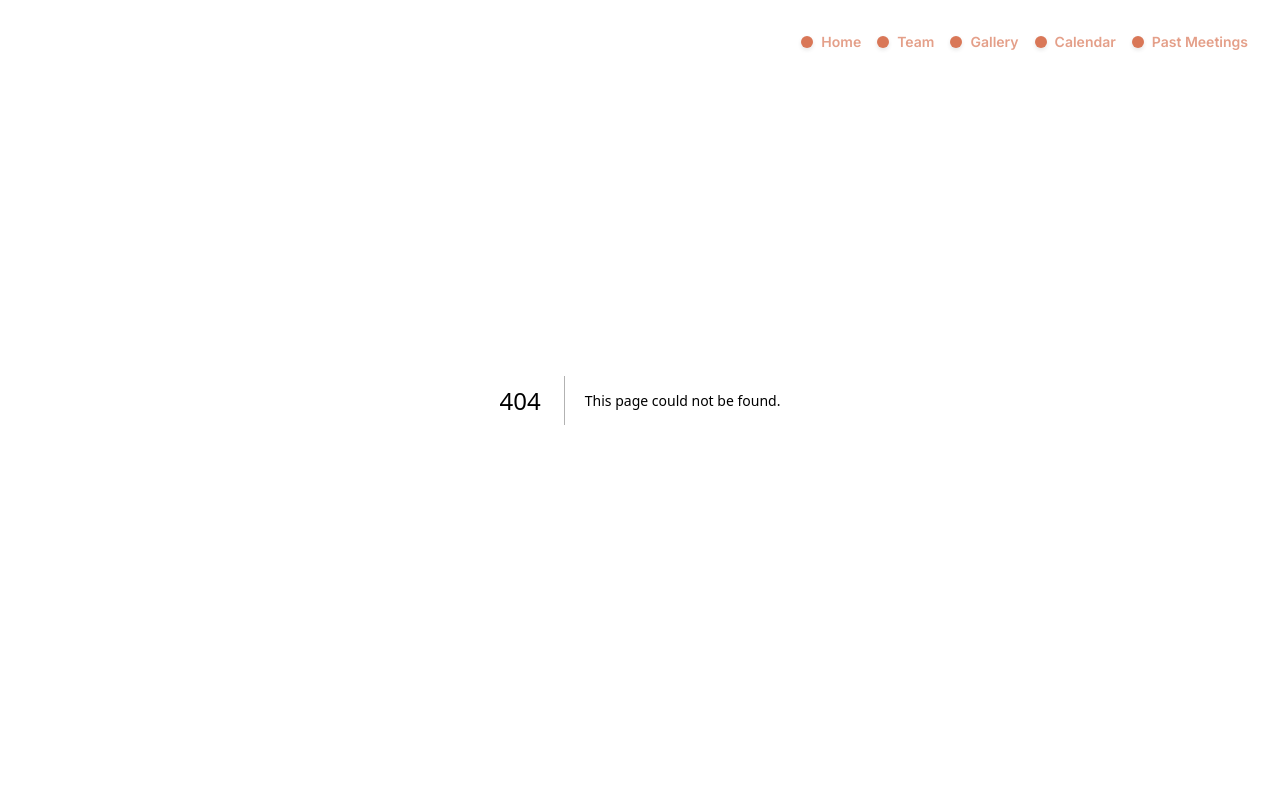
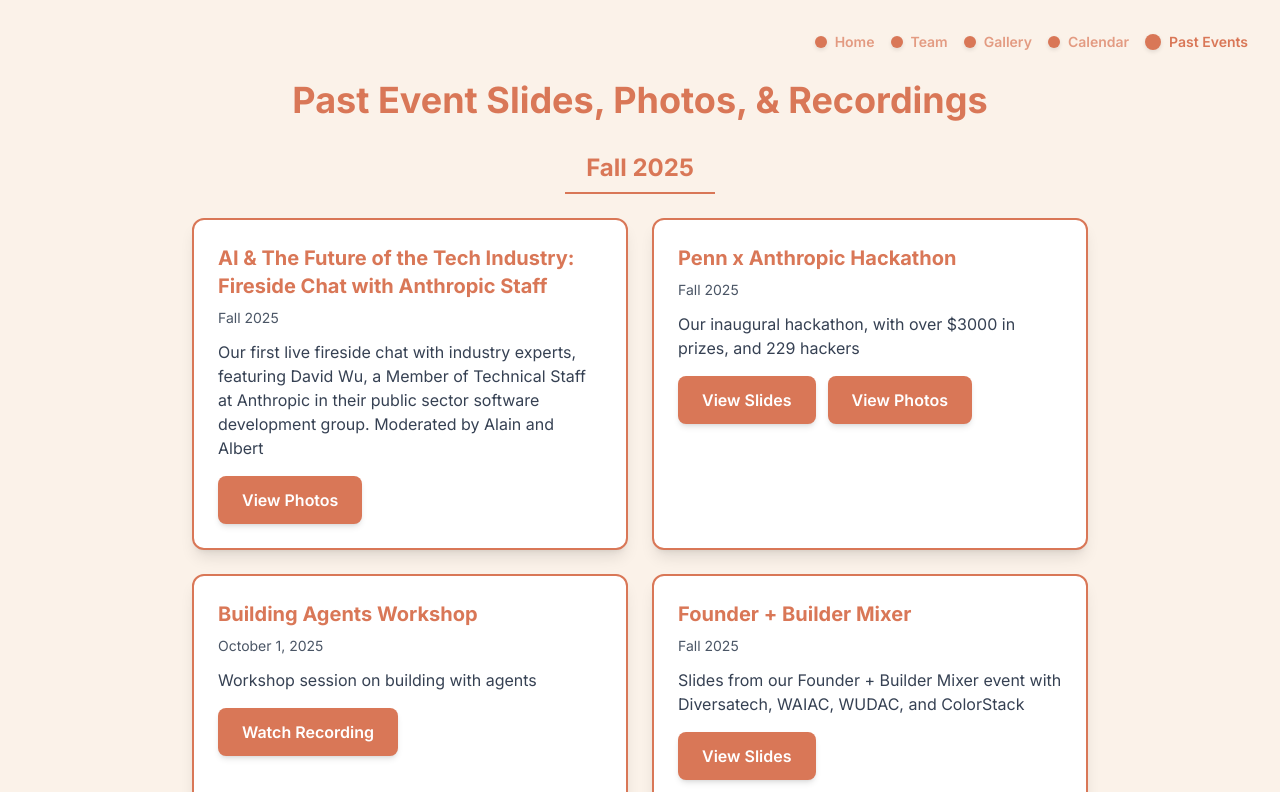
Before and after one commit to alainwelliver/penn-cbc-website, a Next.js app: page /past-events in a window 1280 px wide. Before the commit this address had no page. Shown: the top 792 px of the page. Built offline with nearby package versions, Linux system fonts and the light colour scheme.

Commit message:
fix several little UI things, added hackathon and fireside chat events, fixed react security vulnerability, etc.

```diff
--- a/app/calendar/page.tsx
+++ b/app/calendar/page.tsx
@@ -1,15 +1,15 @@
 export default function Calendar() {
   return (
     <div
-      className="min-h-screen flex flex-col items-center justify-center py-8 px-4"
+      className="min-h-screen flex flex-col items-center justify-center py-20 px-4"
       style={{ backgroundColor: '#FBF2E9' }}
     >
       <main className="flex flex-col items-center text-center w-full max-w-6xl">
         <h1
-          className="text-4xl font-bold font-serif mb-8"
+          className="text-4xl font-bold font-sans mb-8"
           style={{ color: '#D97757' }}
         >
-          Penn CBC Calendar
+          Our Club Calendar
         </h1>
 
         <div className="w-full bg-white rounded-lg shadow-xl p-4 overflow-hidden">
--- a/app/components/Navigation.tsx
+++ b/app/components/Navigation.tsx
@@ -8,14 +8,14 @@
   { path: '/team', name: 'Team' },
   { path: '/gallery', name: 'Gallery' },
   { path: '/calendar', name: 'Calendar' },
-  { path: '/past-meetings', name: 'Past Meetings' },
+  { path: '/past-events', name: 'Past Events' },
 ];
 
 export default function Navigation() {
   const pathname = usePathname();
 
   return (
-    <nav className="fixed top-8 right-8 z-50">
+    <nav className="absolute top-8 right-8 z-50">
       <div className="flex items-center gap-4">
         {routes.map((route) => {
           const isActive = pathname === route.path;
--- a/app/page.tsx
+++ b/app/page.tsx
@@ -7,7 +7,6 @@
       style={{ backgroundColor: '#FBF2E9' }}
     >
       <main className="flex flex-col items-center text-center max-w-3xl px-8">
-        <div className="mb-16">
           <Image
             src="/newCBClogo.png"
             alt="Claude Builder Club at Penn Logo"
@@ -16,7 +15,6 @@
             priority
             className="opacity-100"
           />
-        </div>
 
         <div className="flex flex-col sm:flex-row gap-6 w-full max-w-lg">
           <a
@@ -41,7 +39,7 @@
               borderColor: '#D97757'
             }}
           >
-            Join Official Roster
+            Join the Mailing List
           </a>
         </div>
 
--- /dev/null
+++ b/app/past-events/page.tsx
@@ -0,0 +1,146 @@
+export default function PastEvents() {
+  const events = [
+    {
+      title: 'AI & The Future of the Tech Industry: Fireside Chat with Anthropic Staff',
+      date: 'Fall 2025',
+      description: 'Our first live fireside chat with industry experts, featuring David Wu, a Member of Technical Staff at Anthropic in their public sector software development group. Moderated by Alain and Albert',
+      buttons: [
+        {
+          label: 'View Photos',
+          url: 'https://drive.google.com/drive/folders/1Grd0YGPtQ6wsABpUZb9waUOV6_qvTD0Z?usp=sharing'
+        }
+      ]
+    },
+    {
+      title: 'Penn x Anthropic Hackathon',
+      date: 'Fall 2025',
+      description: 'Our inaugural hackathon, with over $3000 in prizes, and 229 hackers',
+      buttons: [
+        {
+          label: 'View Slides',
+          url: '/Hackathon Intro Slides.pdf'
+        },
+        {
+          label: 'View Photos',
+          url: 'https://drive.google.com/drive/folders/1KCm8-qV4SwG_v3EP2eq0rdbGikqF3TdA?usp=sharing'
+        }
+      ]
+    },
+    {
+      title: 'Building Agents Workshop',
+      date: 'October 1, 2025',
+      description: 'Workshop session on building with agents',
+      buttons: [
+        {
+          label: 'Watch Recording',
+          url: 'https://teamwass.zoom.us/rec/play/4F-5erosyFauaH0aGeDlrArudPP5LNP7r-Ae8lIYthSpzUI-thXLGZzgrf3xsUHQaFTMm2xANno1pSVt.CBjygpR0e8KfX704?eagerLoadZvaPages=sidemenu.billing.plan_management&isReferralProgramEnabled=false&isReferralProgramAvailable=false&accessLevel=meeting&canPlayFromShare=true&from=share_recording_detail&continueMode=true&componentName=rec-play&originRequestUrl=https%3A%2F%2Fteamwass.zoom.us%2Frec%2Fshare%2FZMiY-gjvVoCInXlyShrTAd0wR5sptHEdkCaQ8W2W0GT-71M3LNcXmF9DVMZBeY00.Acq9nVyXM87f0oFl'
+        }
+      ]
+    },
+    {
+      title: 'Founder + Builder Mixer',
+      date: 'Fall 2025',
+      description: 'Slides from our Founder + Builder Mixer event with Diversatech, WAIAC, WUDAC, and ColorStack',
+      buttons: [
+        {
+          label: 'View Slides',
+          url: '/Mixer Slides.pdf'
+        }
+      ]
+    },
+    {
+      title: 'Penn CBC Agents Masterclass 2 (Builder\'s Version)',
+      date: 'Fall 2025',
+      description: 'Second masterclass on building with Claude agents',
+      buttons: [
+        {
+          label: 'View Slides',
+          url: '/Penn CBC Agents Masterclass 2 (Builder\'s Version).pdf'
+        }
+      ]
+    },
+    {
+      title: 'Penn CBC Agents Masterclass 1 (Builders Version)',
+      date: 'Fall 2025',
+      description: 'First masterclass on building with Claude agents',
+      buttons: [
+        {
+          label: 'View Slides',
+          url: '/Penn CBC Agents Masterclass 1 (Builders Version).pdf'
+        }
+      ]
+    },
+    {
+      title: 'CBC at Penn First Meeting',
+      date: 'Fall 2025',
+      description: 'Our inaugural meeting deck introducing CBC at Penn',
+      buttons: [
+        {
+          label: 'View Slides',
+          url: '/CBC at Penn First Meeting Deck.pdf'
+        }
+      ]
+    }
+  ];
+
+  return (
+    <div
+      className="min-h-screen flex flex-col items-center py-20 px-8"
+      style={{ backgroundColor: '#FBF2E9' }}
+    >
+      <main className="w-full max-w-4xl">
+        <h1
+          className="text-4xl font-bold mb-8 text-center font-sans"
+          style={{ color: '#D97757' }}
+        >
+          Past Event Slides, Photos, & Recordings
+        </h1>
+
+        {/* Fall 2025 Divider */}
+        <div className="mb-6">
+          <h2
+            className="text-2xl font-bold text-center font-sans"
+            style={{ color: '#D97757' }}
+          >
+            Fall 2025
+          </h2>
+          <div
+            className="h-0.5 mt-2 mx-auto"
+            style={{ backgroundColor: '#D97757', width: '150px' }}
+          />
+        </div>
+
+        <div className="grid gap-6 md:grid-cols-2">
+          {events.map((event, index) => (
+            <div
+              key={index}
+              className="bg-white rounded-xl p-6 shadow-lg hover:shadow-xl transition-all duration-200 border-2"
+              style={{ borderColor: '#D97757' }}
+            >
+              <h2 className="text-xl font-bold mb-2 font-sans" style={{ color: '#D97757' }}>
+                {event.title}
+              </h2>
+              <p className="text-gray-600 text-sm mb-3 font-sans">{event.date}</p>
+              <p className="text-gray-700 mb-4 font-sans">{event.description}</p>
+
+              <div className="flex flex-wrap gap-3">
+                {event.buttons.map((button, buttonIndex) => (
+                  <a
+                    key={buttonIndex}
+                    href={button.url}
+                    target="_blank"
+                    rel="noopener noreferrer"
+                    className="inline-block text-white font-sans font-semibold py-3 px-6 rounded-lg transition-all duration-200 transform hover:scale-105 shadow-md hover:shadow-lg hover:opacity-90"
+                    style={{ backgroundColor: '#D97757' }}
+                  >
+                    {button.label}
+                  </a>
+                ))}
+              </div>
+            </div>
+          ))}
+        </div>
+      </main>
+    </div>
+  );
+}
--- a/app/past-meetings/page.tsx
+++ /dev/null
@@ -1,81 +0,0 @@
-export default function PastMeetings() {
-  const meetings = [
-    {
-      title: 'CBC at Penn First Meeting',
-      date: 'Fall 2025',
-      file: '/CBC at Penn First Meeting Deck.pdf',
-      description: 'Our inaugural meeting deck introducing CBC at Penn',
-      type: 'slides'
-    },
-    {
-      title: 'Penn CBC Agents Masterclass 1 (Builders Version)',
-      date: 'Fall 2025',
-      file: '/Penn CBC Agents Masterclass 1 (Builders Version).pdf',
-      description: 'First masterclass on building with Claude agents',
-      type: 'slides'
-    },
-    {
-      title: 'Penn CBC Agents Masterclass 2 (Builder\'s Version)',
-      date: 'Fall 2025',
-      file: '/Penn CBC Agents Masterclass 2 (Builder\'s Version).pdf',
-      description: 'Second masterclass on building with Claude agents',
-      type: 'slides'
-    },
-    {
-      title: 'Founder + Builder Mixer',
-      date: 'Fall 2025',
-      file: '/Mixer Slides.pdf',
-      description: 'Slides from our Founder + Builder Mixer event with Diversatech, WAIAC, WUDAC, and ColorStack',
-      type: 'slides'
-    },
-    {
-      title: 'Building Agents Workshop',
-      date: 'October 1, 2025',
-      file: 'https://teamwass.zoom.us/rec/play/4F-5erosyFauaH0aGeDlrArudPP5LNP7r-Ae8lIYthSpzUI-thXLGZzgrf3xsUHQaFTMm2xANno1pSVt.CBjygpR0e8KfX704?eagerLoadZvaPages=sidemenu.billing.plan_management&isReferralProgramEnabled=false&isReferralProgramAvailable=false&accessLevel=meeting&canPlayFromShare=true&from=share_recording_detail&continueMode=true&componentName=rec-play&originRequestUrl=https%3A%2F%2Fteamwass.zoom.us%2Frec%2Fshare%2FZMiY-gjvVoCInXlyShrTAd0wR5sptHEdkCaQ8W2W0GT-71M3LNcXmF9DVMZBeY00.Acq9nVyXM87f0oFl',
-      description: 'Workshop session on building with agents',
-      type: 'recording'
-    }
-  ];
-
-  return (
-    <div
-      className="min-h-screen flex flex-col items-center py-20 px-8"
-      style={{ backgroundColor: '#FBF2E9' }}
-    >
-      <main className="w-full max-w-4xl">
-        <h1
-          className="text-4xl font-bold mb-8 text-center font-sans"
-          style={{ color: '#D97757' }}
-        >
-          Past Meeting Slides & Recordings
-        </h1>
-
-        <div className="grid gap-6 md:grid-cols-2">
-          {meetings.map((meeting, index) => (
-            <div
-              key={index}
-              className="bg-white rounded-xl p-6 shadow-lg hover:shadow-xl transition-all duration-200 border-2"
-              style={{ borderColor: '#D97757' }}
-            >
-              <h2 className="text-xl font-bold mb-2 font-sans" style={{ color: '#D97757' }}>
-                {meeting.title}
-              </h2>
-              <p className="text-gray-600 text-sm mb-3 font-sans">{meeting.date}</p>
-              <p className="text-gray-700 mb-4 font-sans">{meeting.description}</p>
-
-              <a
-                href={meeting.file}
-                target="_blank"
-                rel="noopener noreferrer"
-                className="inline-block text-white font-sans font-semibold py-3 px-6 rounded-lg transition-all duration-200 transform hover:scale-105 shadow-md hover:shadow-lg hover:opacity-90"
-                style={{ backgroundColor: '#D97757' }}
-              >
-                {meeting.type === 'recording' ? 'Watch Recording' : 'View Slides'}
-              </a>
-            </div>
-          ))}
-        </div>
-      </main>
-    </div>
-  );
-}
--- a/app/team/page.tsx
+++ b/app/team/page.tsx
@@ -1,47 +1,24 @@
 import Image from 'next/image';
 
 export default function Team() {
-  const leadership = [
+  const founders = [
     {
       name: 'Albert Opher',
       title: 'CBA | M&T \'25',
-      role: 'CBC President',
-      image: '/team/albert.jpg'
+      role: 'Co-President',
+      image: '/team/albert.jpg',
+      bio: '<Albert\'s bio loading>'
     },
     {
       name: 'Alain Welliver',
       title: 'CBA | SEAS \'26',
-      role: 'VP, External',
-      image: '/team/alain.jpg'
-    },
-    {
-      name: 'Shivani Shreedhar',
-      title: 'CBA | SEAS \'28',
-      role: 'VP, Internal',
-      image: '/team/shivani.jpg'
-    },
-    {
-      name: 'Kyunghwan Lim',
-      title: 'CBA | SEAS \'27',
-      role: 'VP, Internal',
-      image: '/team/kyunghwan.jpg'
+      role: 'Co-President',
+      image: '/team/alain.jpg',
+      bio: 'Reimagining the way we learn new things, get around, and interact safely with AI.'
     }
   ];
 
-  const ambassadors = [
-    {
-      name: 'Sean Fang',
-      title: 'CA | SEAS BS\'28, MS\'28',
-      role: 'CBC Ambassador',
-      image: '/team/sean.jpg'
-    },
-    {
-      name: 'Sophia Wang',
-      title: 'CA | SAS \'28',
-      role: 'CBC Ambassador',
-      image: '/team/sophia.jpg'
-    }
-  ];
+  const leadership: typeof founders = [];
 
   return (
     <div
@@ -53,63 +30,22 @@
           className="text-5xl font-bold mb-4 text-center font-sans"
           style={{ color: '#D97757' }}
         >
-          Welcome to Claude Builder Club @ Penn
+          Welcome to the Builder Club
         </h1>
         <h2 className="text-2xl font-semibold mb-16 text-center font-sans" style={{ color: '#D97757', opacity: 0.8 }}>
-          Meet Our Team
+          Meet your Executive Board
         </h2>
 
-        {/* Leadership Section */}
+        {/* Founders Section */}
         <section className="mb-16">
           <h3
             className="text-3xl font-bold mb-8 text-center font-sans"
             style={{ color: '#D97757' }}
           >
-            Leadership
-          </h3>
-          <div className="grid grid-cols-1 md:grid-cols-2 lg:grid-cols-4 gap-8 justify-items-center">
-            {leadership.map((member, index) => (
-              <div
-                key={index}
-                className="flex flex-col items-center w-full max-w-xs"
-              >
-                <div
-                  className="relative w-full aspect-square mb-4 overflow-hidden rounded-lg shadow-xl"
-                  style={{
-                    backgroundColor: '#E8D5C4'
-                  }}
-                >
-                  <Image
-                    src={member.image}
-                    alt={member.name}
-                    fill
-                    className="object-cover"
-                  />
-                </div>
-                <h4 className="text-xl font-bold text-center font-sans" style={{ color: '#000' }}>
-                  {member.name}
-                </h4>
-                <p className="text-sm text-center font-sans" style={{ color: '#666' }}>
-                  {member.title}
-                </p>
-                <p className="text-base font-semibold text-center font-sans mt-1" style={{ color: '#D97757' }}>
-                  {member.role}
-                </p>
-              </div>
-            ))}
-          </div>
-        </section>
-
-        {/* Ambassadors Section */}
-        <section>
-          <h3
-            className="text-3xl font-bold mb-8 text-center font-sans"
-            style={{ color: '#D97757' }}
-          >
-            Ambassadors
+            Founders
           </h3>
           <div className="grid grid-cols-1 md:grid-cols-2 gap-8 max-w-2xl mx-auto">
-            {ambassadors.map((member, index) => (
+            {founders.map((member, index) => (
               <div
                 key={index}
                 className="flex flex-col items-center"
@@ -137,9 +73,65 @@
                 <p className="text-base font-semibold text-center font-sans mt-1" style={{ color: '#D97757' }}>
                   {member.role}
                 </p>
+                <p className="text-sm text-center font-sans mt-3 max-w-xs" style={{ color: '#666' }}>
+                  {member.bio}
+                </p>
               </div>
             ))}
           </div>
+        </section>
+
+        {/* Leadership Section */}
+        <section className="mb-16">
+          <h3
+            className="text-3xl font-bold mb-8 text-center font-sans"
+            style={{ color: '#D97757' }}
+          >
+            Leadership
+          </h3>
+
+          {leadership.length > 0 ? (
+            <div className="grid grid-cols-1 md:grid-cols-2 lg:grid-cols-4 gap-8 justify-items-center">
+              {leadership.map((member, index) => (
+                <div
+                  key={index}
+                  className="flex flex-col items-center w-full max-w-xs"
+                >
+                  <div
+                    className="relative w-full aspect-square mb-4 overflow-hidden rounded-lg shadow-xl"
+                    style={{
+                      backgroundColor: '#E8D5C4'
+                    }}
+                  >
+                    <Image
+                      src={member.image}
+                      alt={member.name}
+                      fill
+                      className="object-cover"
+                    />
+                  </div>
+                  <h4 className="text-xl font-bold text-center font-sans" style={{ color: '#000' }}>
+                    {member.name}
+                  </h4>
+                  <p className="text-sm text-center font-sans" style={{ color: '#666' }}>
+                    {member.title}
+                  </p>
+                  <p className="text-base font-semibold text-center font-sans mt-1" style={{ color: '#D97757' }}>
+                    {member.role}
+                  </p>
+                </div>
+              ))}
+            </div>
+          ) : (
+            <div className="flex items-center justify-center py-12">
+              <p
+                className="text-2xl font-semibold font-sans text-center"
+                style={{ color: '#D97757', opacity: 0.7 }}
+              >
+                2026 Leadership loading...
+              </p>
+            </div>
+          )}
         </section>
       </main>
     </div>
--- a/package.json
+++ b/package.json
@@ -10,7 +10,7 @@
   },
   "dependencies": {
     "autoprefixer": "^10.4.21",
-    "next": "15.5.2",
+    "next": "15.5.9",
     "postcss": "^8.5.6",
     "react": "19.1.0",
     "react-dom": "19.1.0"
```
Also changed, not shown: 2 other files (tests, documents, lock files or other folders).
